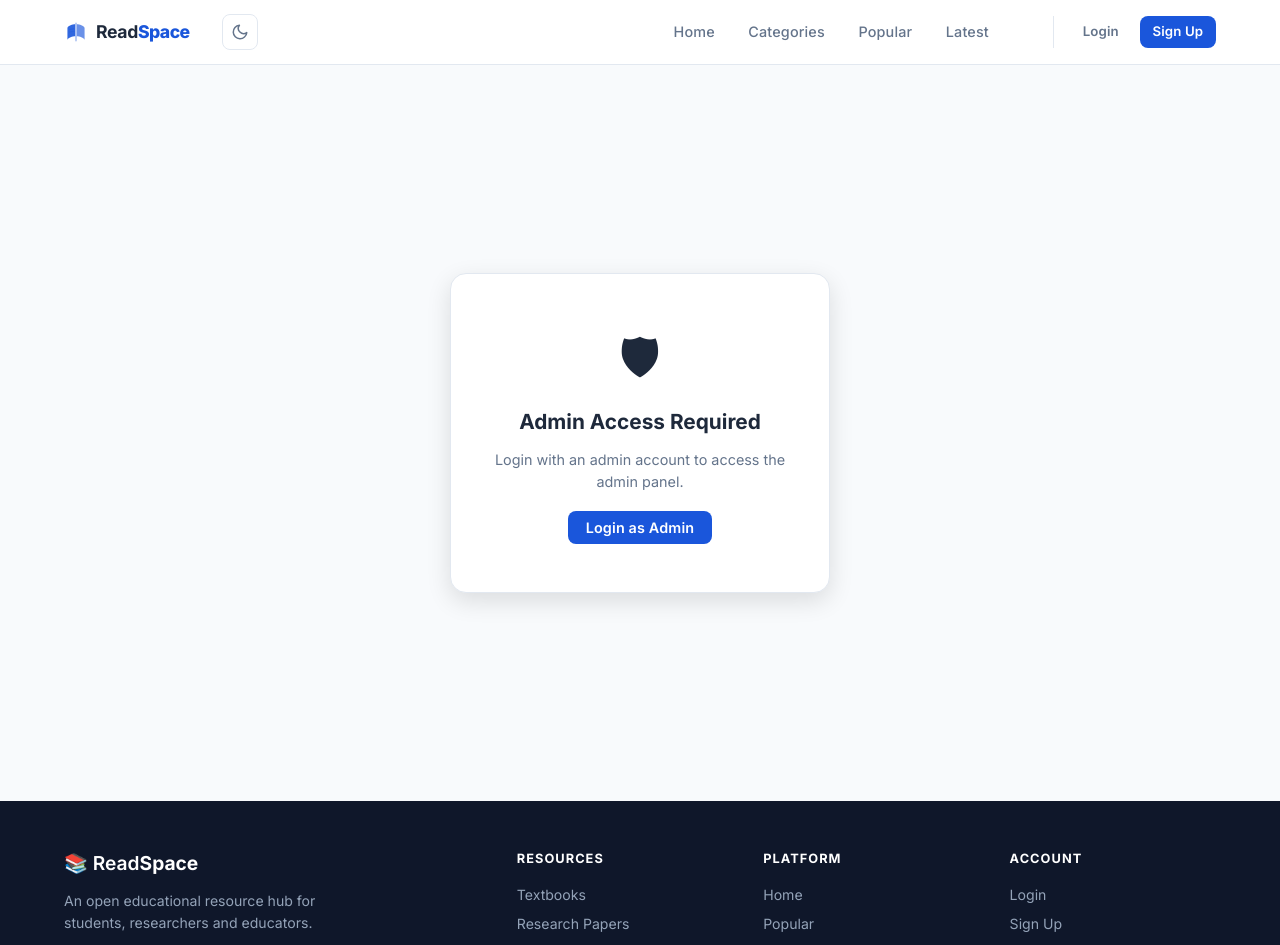
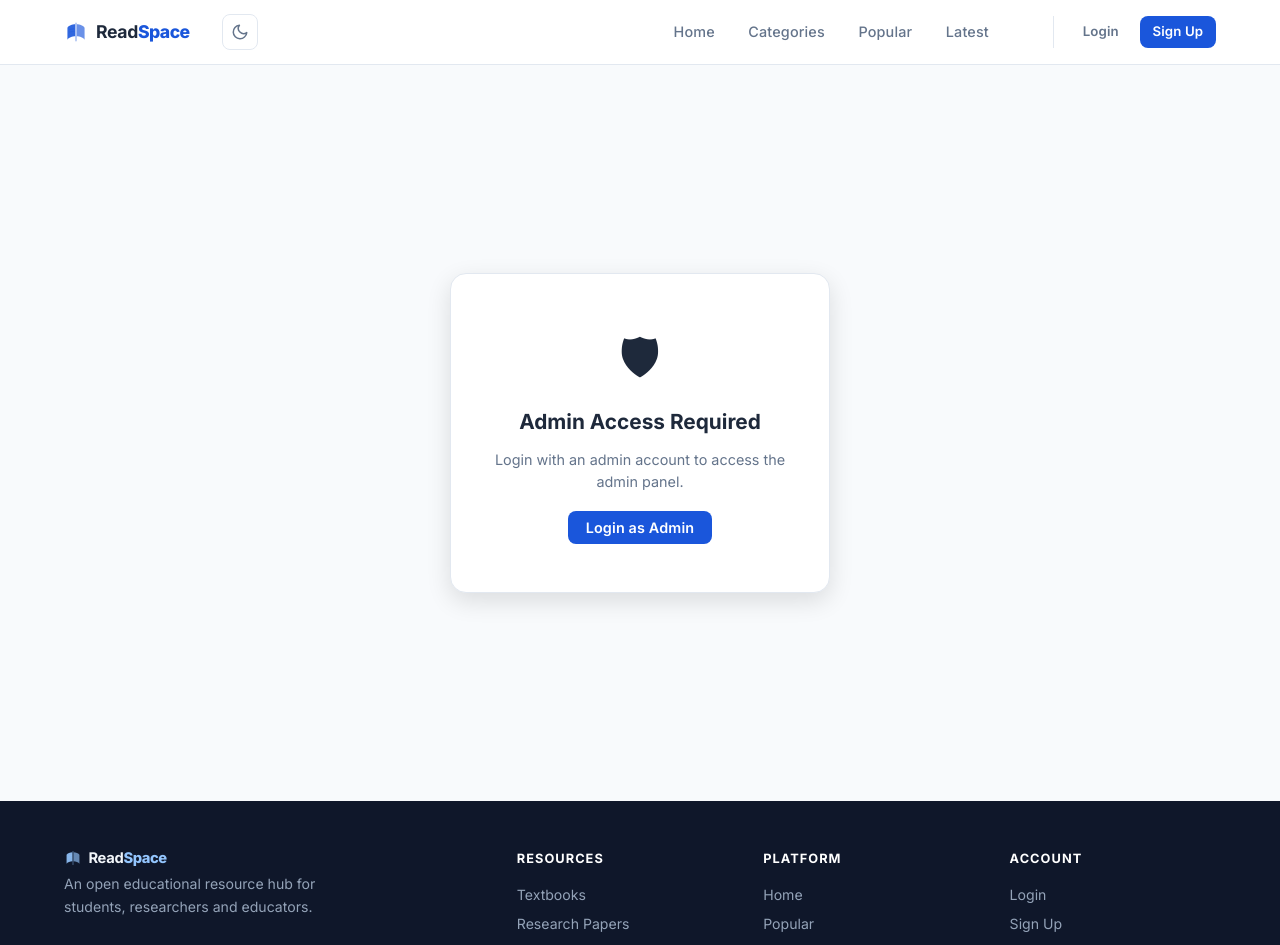
Before and after one commit to ananthaaot97/Fullstack, a React (Vite) app: page /admin in a window 1280 px wide. Shown: the top 945 px of the page. Built offline with nearby package versions, Linux system fonts and the light colour scheme.

Commit message:
fix: footer BrandLogo + ARIA attrs on all upload/edit forms

```diff
--- a/src/components/Footer/Footer.css
+++ b/src/components/Footer/Footer.css
@@ -12,12 +12,8 @@
   padding: 3rem 1.5rem;
 }
 
-.footer__brand .footer__logo {
-  display: inline-block;
-  font-size: 1.2rem;
-  font-weight: 600;
-  color: #fff;
-  margin-bottom: 0.75rem;
+.footer__brand {
+  margin-bottom: 0.25rem;
 }
 
 .footer__brand p {
--- a/src/components/Footer/Footer.jsx
+++ b/src/components/Footer/Footer.jsx
@@ -1,4 +1,5 @@
 import { Link } from 'react-router-dom';
+import BrandLogo from '../brand/BrandLogo';
 import './Footer.css';
 
 export default function Footer() {
@@ -6,7 +7,7 @@ export default function Footer() {
     <footer className="footer">
       <div className="container footer__inner">
         <div className="footer__brand">
-          <span className="footer__logo">📚 Read<strong>Space</strong></span>
+          <BrandLogo size="sm" variant="sidebar" />
           <p>An open educational resource hub for students, researchers and educators.</p>
         </div>
 
--- a/src/components/admin/EditResourceModal.jsx
+++ b/src/components/admin/EditResourceModal.jsx
@@ -88,13 +88,13 @@ export default function EditResourceModal({ resource, onSave, onClose }) {
           <div className="adm-edit__grid">
             <div className="form-group">
               <label className="form-label">Title <span className="required">*</span></label>
-              <input className={`form-input${errors.title ? ' form-input--error' : ''}`} {...field('title')} placeholder="Resource title" />
-              {errors.title && <span className="form-error">{errors.title}</span>}
+              <input id="edit-title" className={`form-input${errors.title ? ' form-input--error' : ''}`} {...field('title')} placeholder="Resource title" aria-invalid={!!errors.title} aria-describedby={errors.title ? 'edit-title-error' : undefined} />
+              {errors.title && <span id="edit-title-error" className="form-error">{errors.title}</span>}
             </div>
             <div className="form-group">
               <label className="form-label">Author(s) <span className="required">*</span></label>
-              <input className={`form-input${errors.author ? ' form-input--error' : ''}`} {...field('author')} placeholder="Author name(s)" />
-              {errors.author && <span className="form-error">{errors.author}</span>}
+              <input id="edit-author" className={`form-input${errors.author ? ' form-input--error' : ''}`} {...field('author')} placeholder="Author name(s)" aria-invalid={!!errors.author} aria-describedby={errors.author ? 'edit-author-error' : undefined} />
+              {errors.author && <span id="edit-author-error" className="form-error">{errors.author}</span>}
             </div>
           </div>
 
@@ -135,12 +135,15 @@ export default function EditResourceModal({ resource, onSave, onClose }) {
           <div className="form-group">
             <label className="form-label">Description <span className="required">*</span></label>
             <textarea
+              id="edit-description"
               className={`form-input form-textarea${errors.description ? ' form-input--error' : ''}`}
               rows={4}
               {...field('description')}
               placeholder="Brief description…"
+              aria-invalid={!!errors.description}
+              aria-describedby={errors.description ? 'edit-description-error' : undefined}
             />
-            {errors.description && <span className="form-error">{errors.description}</span>}
+            {errors.description && <span id="edit-description-error" className="form-error">{errors.description}</span>}
           </div>
 
           <footer className="adm-modal__footer">
--- a/src/pages/AdminDashboard/AdminDashboard.jsx
+++ b/src/pages/AdminDashboard/AdminDashboard.jsx
@@ -531,22 +531,28 @@ export default function AdminDashboard() {
                 <div className="form-group">
                   <label className="form-label admin__form-group-label">Resource Title <span className="required">*</span></label>
                   <input
+                    id="upload-title"
                     className={`form-input${uploadErrors.title ? ' form-input--error' : ''}`}
                     placeholder="e.g. Linear Algebra Done Right"
                     value={uploadForm.title}
                     onChange={e => setUploadForm(f => ({ ...f, title: e.target.value }))}
+                    aria-invalid={!!uploadErrors.title}
+                    aria-describedby={uploadErrors.title ? 'upload-title-error' : undefined}
                   />
-                  {uploadErrors.title && <span className="form-error">{uploadErrors.title}</span>}
+                  {uploadErrors.title && <span id="upload-title-error" className="form-error">{uploadErrors.title}</span>}
                 </div>
                 <div className="form-group">
                   <label className="form-label admin__form-group-label">Author(s) <span className="required">*</span></label>
                   <input
+                    id="upload-author"
                     className={`form-input${uploadErrors.author ? ' form-input--error' : ''}`}
                     placeholder="e.g. Sheldon Axler"
                     value={uploadForm.author}
                     onChange={e => setUploadForm(f => ({ ...f, author: e.target.value }))}
+                    aria-invalid={!!uploadErrors.author}
+                    aria-describedby={uploadErrors.author ? 'upload-author-error' : undefined}
                   />
-                  {uploadErrors.author && <span className="form-error">{uploadErrors.author}</span>}
+                  {uploadErrors.author && <span id="upload-author-error" className="form-error">{uploadErrors.author}</span>}
                 </div>
               </div>
 
@@ -593,13 +599,16 @@ export default function AdminDashboard() {
               <div className="form-group">
                 <label className="form-label admin__form-group-label">Description <span className="required">*</span></label>
                 <textarea
+                  id="upload-description"
                   className={`form-input form-textarea${uploadErrors.description ? ' form-input--error' : ''}`}
                   rows={4}
                   placeholder="Brief description of the resource…"
                   value={uploadForm.description}
                   onChange={e => setUploadForm(f => ({ ...f, description: e.target.value }))}
+                  aria-invalid={!!uploadErrors.description}
+                  aria-describedby={uploadErrors.description ? 'upload-description-error' : undefined}
                 />
-                {uploadErrors.description && <span className="form-error">{uploadErrors.description}</span>}
+                {uploadErrors.description && <span id="upload-description-error" className="form-error">{uploadErrors.description}</span>}
               </div>
 
               <p className="admin__form-section-heading">File & Media</p>
```
